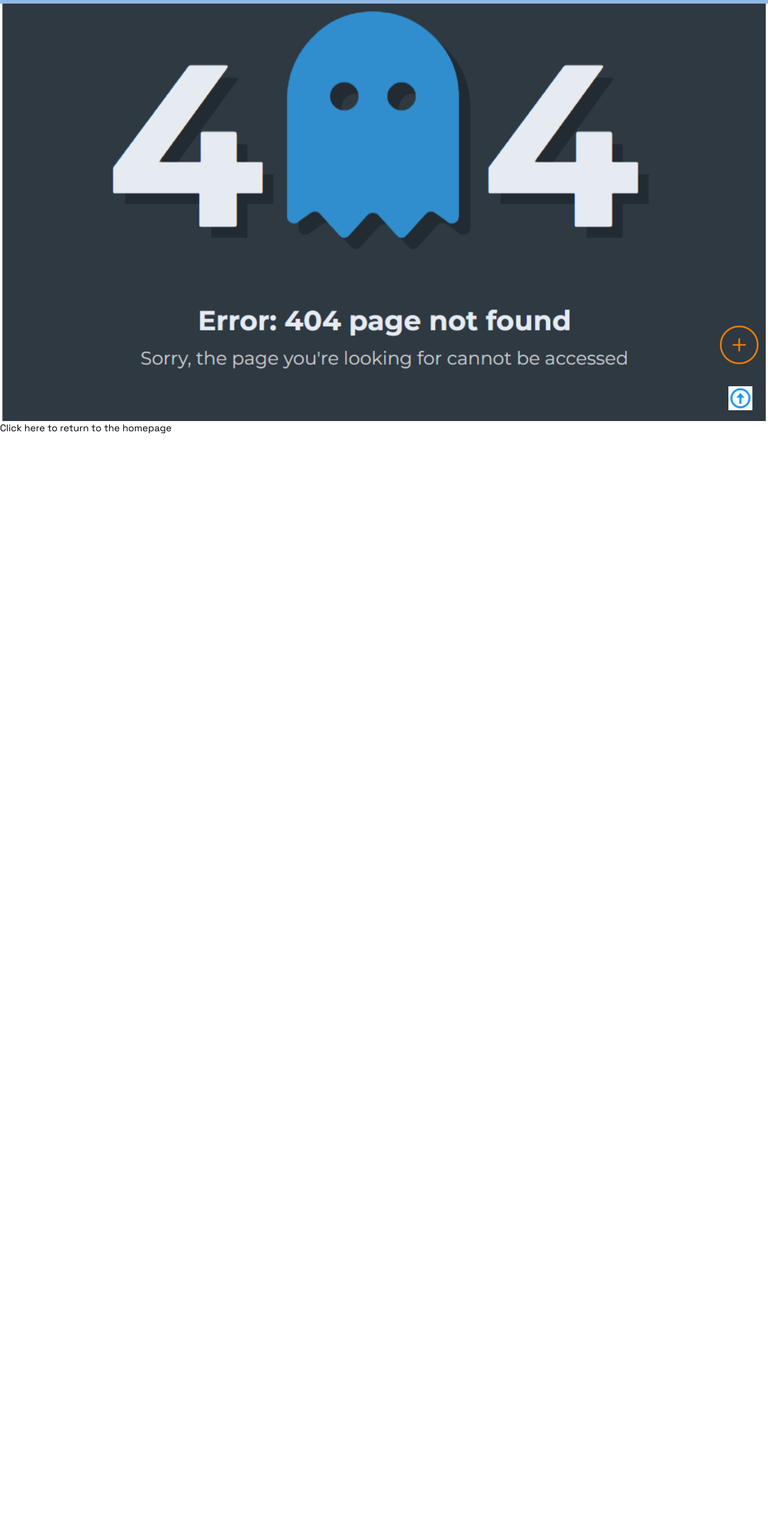
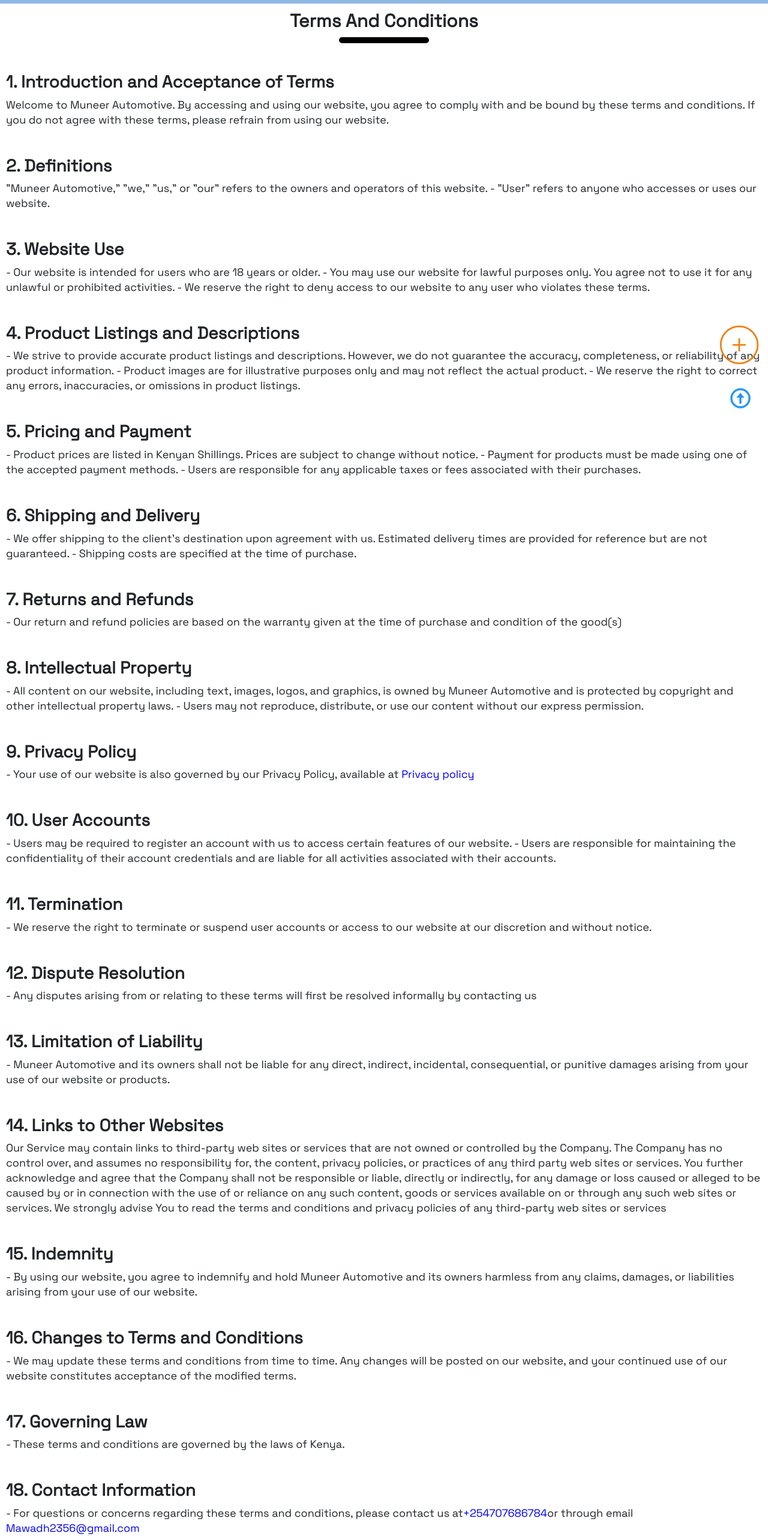
Before and after one commit to OmariJuma/munir, a React (Create React App) app: page /termsAndConditions in a window 1280 px wide. Shown: the part 100-2666 px from the top of the page at 60% size. Before the commit the page ends 826 px from the top, so only its background shows below. Built offline with nearby package versions, Linux system fonts and the light colour scheme.

Commit message:
Feature: I have added the terms and conditions clauses plus am about to add the privacy policy

```diff
--- a/src/App.css
+++ b/src/App.css
@@ -20,7 +20,7 @@
   font-style: normal;
   font-weight: 400;
   font-size: 14px;
-  line-height: 18px;
+  line-height: 25px;
 }
 h1 {
   font-family: "Space Grotesk";
--- a/src/Components/Pages/Login.js
+++ b/src/Components/Pages/Login.js
@@ -67,7 +67,7 @@
   return (
     <>
       <div className="container">
-        <h1 style={{ margin: "2rem 0" }}>Login to continue</h1>
+        {/* <h1 style={{ margin: "2rem 0" }}>Login to continue</h1> */}
 
         <Card className={styles.card}>
           {/* <div className={styles.left}>
@@ -87,7 +87,7 @@
 
           <div className={styles.right}>
             <Col md={12} lg={12} xxl={12}>
-              <h2>Login via email</h2>
+              <h1>Login to continue</h1>
               <Form.Group className="mb-3" controlId="email">
                 <Form.Label>Enter Your Email</Form.Label>
                 <Form.Control
@@ -150,7 +150,7 @@
             </button>
           </div>
           <br />
-          <div className="text-center" style={{ display: "block" }}>
+          <div className="text-center" style={{ display: "block", marginBottom:"1rem" }}>
             if you dont have an account click here to{" "}
             <Link to="/signup" style={{ color: "blue" }}>
               sign up
--- a/src/Components/Pages/Login.module.css
+++ b/src/Components/Pages/Login.module.css
@@ -4,11 +4,11 @@
 
 .card {
   display: flex;
-  padding: 2rem;
   width: 70%;
   justify-content: center;
   margin: auto;
   box-shadow: 0px 5px 33px -21px rgba(66, 68, 90, 1);
+  margin-top: 2rem;
   margin-bottom: 2rem;
 }
 
--- a/src/Components/Pages/SignUp.js
+++ b/src/Components/Pages/SignUp.js
@@ -7,7 +7,7 @@
 import { useNavigate } from "react-router";
 import Google from "../../assets/images/icons/icons8-google.svg";
 import { lazy } from "react";
-const Footer = lazy(()=>import("../UI/Footer"))
+const Footer = lazy(() => import("../UI/Footer"));
 
 const SignUp = (props) => {
   const google = () => {
@@ -17,6 +17,7 @@
   const [isPasswordShown, setIsPasswordShown] = useState(false);
   const [isPassword2Shown, setIsPassword2Shown] = useState(false);
   const [isPasswordValid, setIsPasswordValid] = useState(true);
+  const [isChecked, setIsChecked] = useState(false);
   const navigate = useNavigate();
   const [signup, setsignup] = useState({
     firstName: "",
@@ -66,7 +67,7 @@
   return (
     <>
       <div className="container">
-        <h1 style={{ margin: "2rem 0" }}>Sign Up To Continue</h1>
+        {/* <h1 style={{ margin: "2rem 0" }}>Sign Up To Continue</h1> */}
 
         <Card className={styles.card + " " + styles.left}>
           <Row>
@@ -86,7 +87,7 @@
             </div> */}
 
             <Form style={{ marginTop: "3rem" }} className={styles.right}>
-              <h1>Sign Up </h1>
+              <h1>Create an Account To Continue</h1>
 
               <Col md={12} lg={12} xxl={12}>
                 <Form.Group className="mb-3" controlId="firstName">
@@ -202,6 +203,19 @@
                   )}
                 </Form.Group>
               </Col>
+              <Col md={12} lg={12} xxl={12}>
+                <Form.Group className="mb-3" controlId="confirmPassword" >
+                  <InputGroup.Checkbox
+                    checked={isChecked} // Use the 'checked' attribute to manage the checkbox state
+                    onChange={(e) => setIsChecked(e.target.checked)} // Update 'isChecked' state
+                    required
+                  />
+                  <Form.Label>
+                    Click to agree to our{" "}
+                    <Link to="/termsAndConditions">Terms and Conditions</Link>
+                  </Form.Label>
+                </Form.Group>
+              </Col>
               <button
                 className="btn btn-primary"
                 style={{ width: "100%" }}
--- a/src/Components/Pages/SignUp.module.css
+++ b/src/Components/Pages/SignUp.module.css
@@ -1,21 +1,22 @@
-#strikeThru, #strikeThru1{
-    color:green;
+#strikeThru,
+#strikeThru1 {
+  color: green;
 }
-.invalid{
-    color:red;
+.invalid {
+  color: red;
   border-color: red;
 }
-.card{
-    padding:2rem;
-    width:70%;
+.card {
+  padding: 2rem;
+  width: 70%;
   display: flex;
   justify-content: center;
-margin:auto;
+  margin: auto;
   box-shadow: 0px 5px 33px -21px rgba(66, 68, 90, 1);
   margin-bottom: 2rem;
-
+  margin-top: 2rem;
 }
-.center{
+.center {
   height: 100%;
   display: flex;
   align-items: center;
@@ -23,7 +24,7 @@
   position: relative;
 }
 
-  .or{
+.or {
   border: 2px solid lightgray;
   border-radius: 50%;
   padding: 10px;
@@ -34,7 +35,8 @@
   z-index: 5;
 }
 
-  .left,.right{
+.left,
+.right {
   flex: 1;
   display: flex;
   flex-direction: column;
@@ -48,15 +50,16 @@
   object-fit: cover;
   margin: 20px 0px;
 }
-  .icon{
+.icon {
   width: 20px;
   height: 20px;
   margin-right: 10px;
   background-color: white;
-    box-shadow: 0 0 2px rgba(0,0,0,0.5) inset;
+  box-shadow: 0 0 2px rgba(0, 0, 0, 0.5) inset;
 }
+
 @media screen and (max-width: 767px) {
-  .card{
-    width:fit-content
+  .card {
+    width: fit-content;
   }
 }
--- /dev/null
+++ b/src/Components/Pages/TermsAndConditions.js
@@ -0,0 +1,138 @@
+import { Link } from "react-router-dom";
+import styles from "./TermsAndConditions.module.css";
+import Footer from "../UI/Footer";
+const TermsAndConditions = () => {
+  return (<>
+      <div className={styles.termsContainer}>
+      <h1 className={styles.h1}>Terms And Conditions</h1>
+      <hr className={styles.hr} />
+      <h3>1. Introduction and Acceptance of Terms</h3>
+      <p>
+        Welcome to Muneer Automotive. By accessing and using our website, you
+        agree to comply with and be bound by these terms and conditions. If you
+        do not agree with these terms, please refrain from using our website.
+      </p>
+
+      <h3>2. Definitions</h3>
+
+      <p>
+        "Muneer Automotive," "we," "us," or "our" refers to the owners and
+        operators of this website. - "User" refers to anyone who accesses or
+        uses our website.
+      </p>
+
+      <h3>3. Website Use</h3>
+      <p>
+        - Our website is intended for users who are 18 years or older. - You may
+        use our website for lawful purposes only. You agree not to use it for
+        any unlawful or prohibited activities. - We reserve the right to deny
+        access to our website to any user who violates these terms.
+      </p>
+      <h3>4. Product Listings and Descriptions</h3>
+      <p>
+        - We strive to provide accurate product listings and descriptions.
+        However, we do not guarantee the accuracy, completeness, or reliability
+        of any product information. - Product images are for illustrative
+        purposes only and may not reflect the actual product. - We reserve the
+        right to correct any errors, inaccuracies, or omissions in product
+        listings.
+      </p>
+      <h3>5. Pricing and Payment</h3>
+      <p>
+        - Product prices are listed in Kenyan Shillings. Prices are subject to
+        change without notice. - Payment for products must be made using one of
+        the accepted payment methods. - Users are responsible for any applicable
+        taxes or fees associated with their purchases.
+      </p>
+      <h3>6. Shipping and Delivery</h3>
+      <p>
+        - We offer shipping to the client's destination upon agreement with us.
+        Estimated delivery times are provided for reference but are not
+        guaranteed. - Shipping costs are specified at the time of purchase.
+      </p>
+      <h3>7. Returns and Refunds</h3>
+      <p>
+        - Our return and refund policies are based on the warranty given at the
+        time of purchase and condition of the good(s)
+      </p>
+      <h3>8. Intellectual Property</h3>
+      <p>
+        - All content on our website, including text, images, logos, and
+        graphics, is owned by Muneer Automotive and is protected by copyright
+        and other intellectual property laws. - Users may not reproduce,
+        distribute, or use our content without our express permission.
+      </p>
+      <h3>9. Privacy Policy</h3>
+      <p>
+        - Your use of our website is also governed by our Privacy Policy,
+        available at{" "}
+        <Link to="/privacyPolicy" className={styles.link}>
+          Privacy policy
+        </Link>
+      </p>
+      <h3>10. User Accounts</h3>
+      <p>
+        - Users may be required to register an account with us to access certain
+        features of our website. - Users are responsible for maintaining the
+        confidentiality of their account credentials and are liable for all
+        activities associated with their accounts.
+      </p>
+      <h3>11. Termination</h3>
+      <p>
+        - We reserve the right to terminate or suspend user accounts or access
+        to our website at our discretion and without notice.
+      </p>
+      <h3>12. Dispute Resolution</h3>
+      <p>
+        - Any disputes arising from or relating to these terms will first be
+        resolved informally by contacting us
+      </p>
+      <h3>13. Limitation of Liability</h3>
+      <p>
+        - Muneer Automotive and its owners shall not be liable for any direct,
+        indirect, incidental, consequential, or punitive damages arising from
+        your use of our website or products.
+      </p>
+      <h3>14. Links to Other Websites</h3>
+      <p>
+        Our Service may contain links to third-party web sites or services that
+        are not owned or controlled by the Company. The Company has no control
+        over, and assumes no responsibility for, the content, privacy policies,
+        or practices of any third party web sites or services. You further
+        acknowledge and agree that the Company shall not be responsible or
+        liable, directly or indirectly, for any damage or loss caused or alleged
+        to be caused by or in connection with the use of or reliance on any such
+        content, goods or services available on or through any such web sites or
+        services. We strongly advise You to read the terms and conditions and
+        privacy policies of any third-party web sites or services{" "}
+      </p>
+      <h3>15. Indemnity</h3>
+      <p>
+        - By using our website, you agree to indemnify and hold Muneer
+        Automotive and its owners harmless from any claims, damages, or
+        liabilities arising from your use of our website.
+      </p>
+      <h3>16. Changes to Terms and Conditions</h3>
+      <p>
+        - We may update these terms and conditions from time to time. Any
+        changes will be posted on our website, and your continued use of our
+        website constitutes acceptance of the modified terms.
+      </p>
+      <h3>17. Governing Law</h3>
+      <p>- These terms and conditions are governed by the laws of Kenya.</p>
+      <h3>18. Contact Information</h3>
+      <p>
+        - For questions or concerns regarding these terms and conditions, please
+        contact us at
+        <a href="tel:254707686784" className={styles.link}>
+          +254707686784
+        </a>
+        or through email <a href="email:Mawadh2356@gmail.com" className={styles.link}>Mawadh2356@gmail.com</a>
+      </p>
+      <p>Last Updated: 29/09/2023 <br/> Thank you for using Muneer Automotive.</p>
+    </div>
+    <Footer/>
+    </>
+  );
+};
+export default TermsAndConditions;
--- /dev/null
+++ b/src/Components/Pages/TermsAndConditions.module.css
@@ -0,0 +1,22 @@
+.termsContainer{
+    padding:10px;
+    text-align: left;
+}
+.termsContainer p{
+    font-size: large;
+}
+.hr{
+    width: 150px;
+    color:black;
+    margin: auto;
+    opacity: 1;
+    border: 5px solid;
+    border-radius: 5px;
+    margin-bottom: 2rem;
+  }
+  .termsContainer h3{
+    margin-top: 3rem;
+  }
+  .link{
+    color:blue
+  }
--- a/src/Components/Utilities/Routes.js
+++ b/src/Components/Utilities/Routes.js
@@ -5,6 +5,7 @@
 import Login from "../Pages/Login";
 import Profile from "../Pages/Profile";
 import ProductFilter from "../Pages/ProductFilter";
+import TermsAndConditions from "../Pages/TermsAndConditions";
 const Error404 = lazy(() => import("../Pages/Error404.js"));
 const BookingPage = lazy(() => import("../Pages/BookingPage"));
 const AboutUs = lazy(() => import("../Pages/AboutUs"));
@@ -79,8 +80,8 @@
       element={<MoreDetails onShowCart={showCart} />}
       exact
     />
-    {/* <Route path="/checkout" element={ user ?<Checkout/>: <Navigate to="/login"/>}/> */}
-    <Route path="/checkout" element={<Checkout />} />
+    <Route path="/checkout" element={user?.email ? <Checkout /> : <Navigate to="/login"/>} />
+    <Route path="/termsAndConditions" element={<TermsAndConditions/>} />
     <Route path="*" exact element={<Error404 />} />
     <Route path="/" element={<HomePage />} errorElement={<Error404 />} exact />
   </Routes>
```
Also changed, not shown: src/Components/Pages/PrivacyPolicy.js (added). Lines whose indentation alone changed are shown as unchanged.
